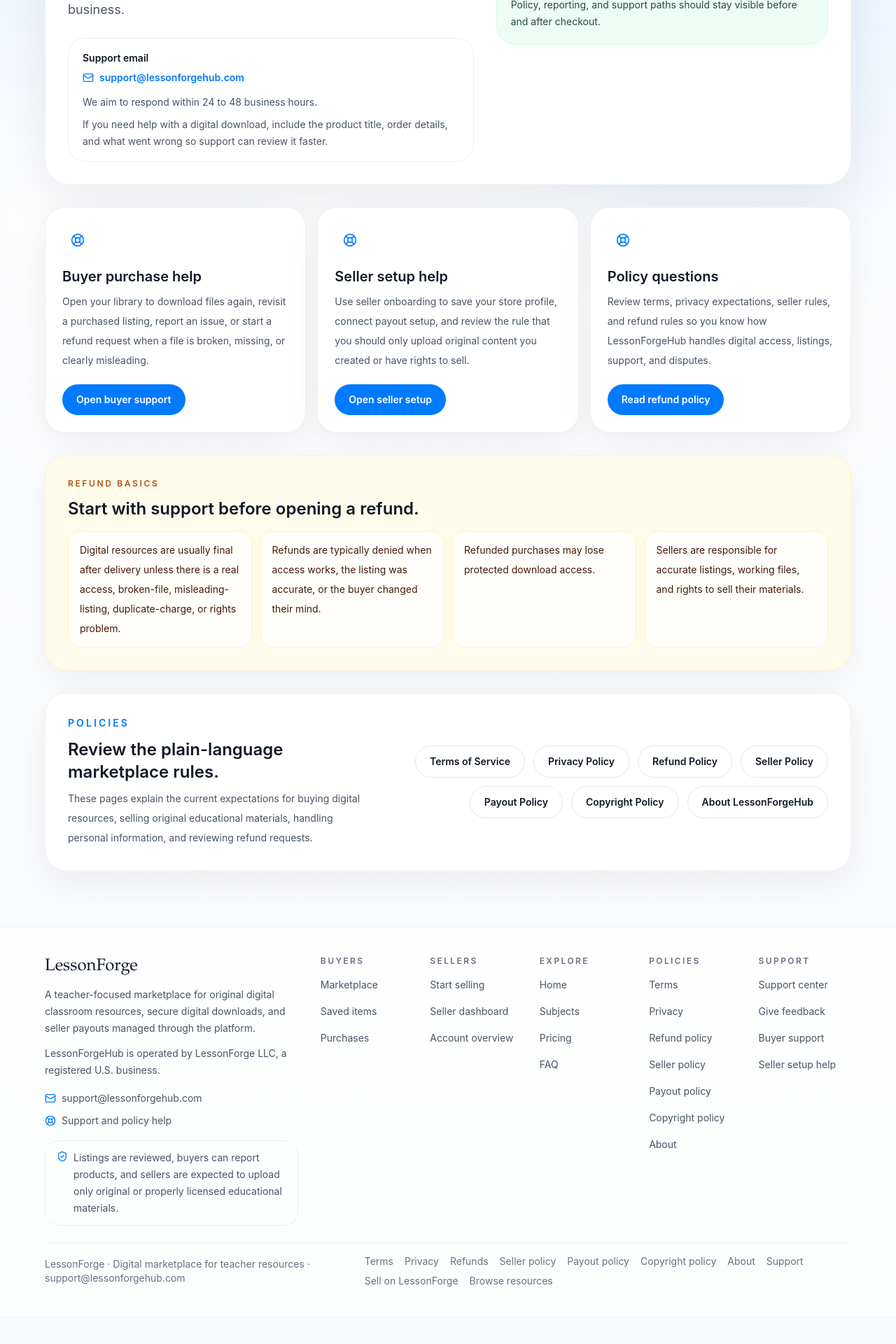
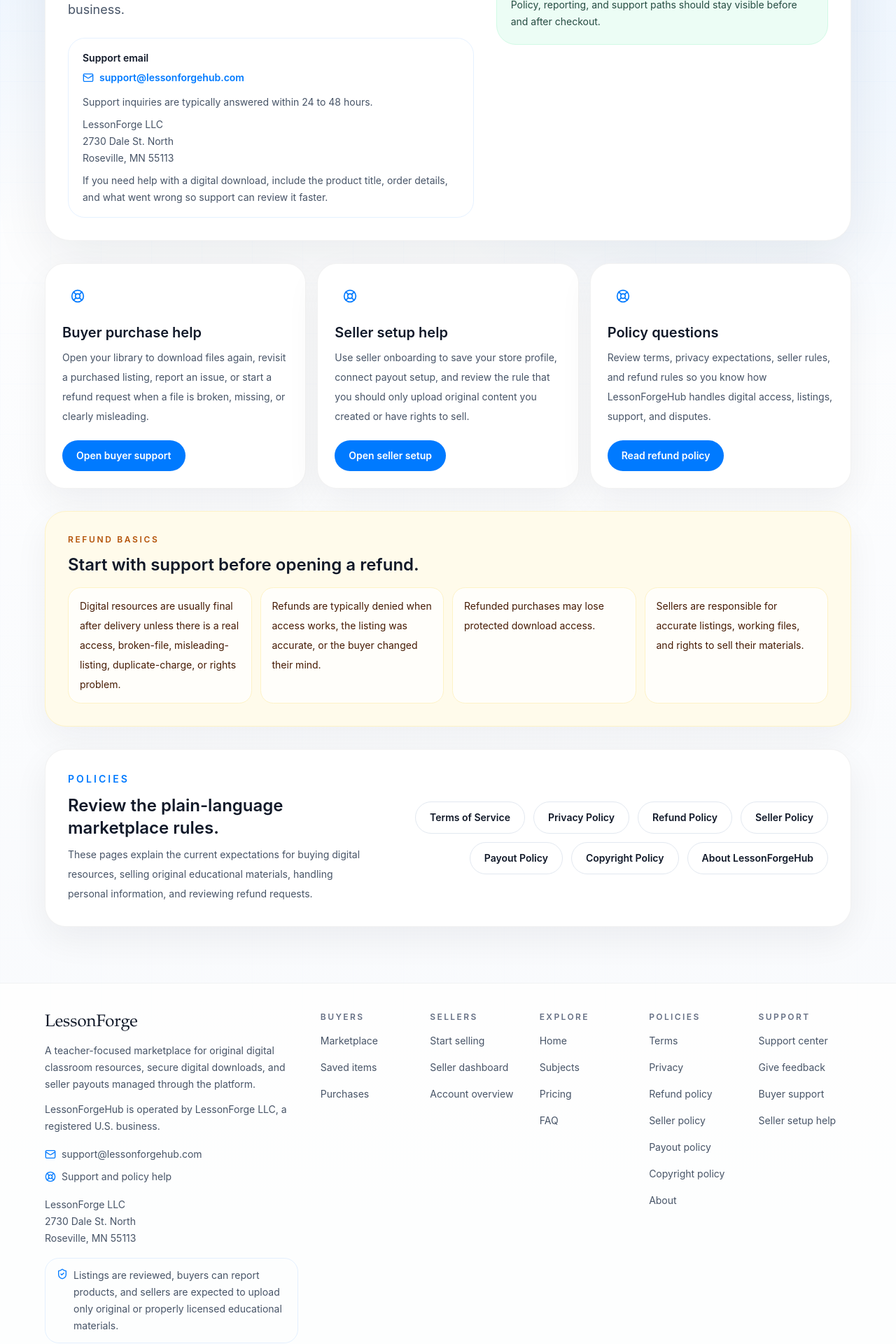
Before and after one commit to catcher1234q-dev/lessonforge, a Next.js app: page /support in a window 1280 px wide. Shown: the part 460-2380 px from the top of the page at 70% size. Before the commit the page ends 2340 px from the top, so only its background shows below. Built offline with nearby package versions, Linux system fonts and the light colour scheme; no server answers; the database is empty.

Commit message:
add business identity and trust language for PayPal review

```diff
--- a/app/about/page.tsx
+++ b/app/about/page.tsx
@@ -15,6 +15,7 @@
     title: "What LessonForgeHub is",
     body: [
       "LessonForgeHub is operated by LessonForge LLC, a registered U.S. business.",
+      "LessonForge LLC is located at 2730 Dale St. North, Roseville, MN 55113.",
       "LessonForgeHub is a digital marketplace for teacher-created classroom resources. Educators can upload original materials, and buyers can purchase digital downloads they can use in class right away.",
       "LessonForgeHub sells digital educational downloads only. No physical products are sold or shipped.",
       "The goal is to give teacher creators a clearer place to sell their work and give buyers a faster way to find polished printable resources, warm-ups, units, task cards, and practice packs.",
@@ -31,6 +32,7 @@
     title: "How the marketplace works",
     body: [
       "LessonForgeHub is a digital marketplace where independent educators upload and sell original or properly licensed classroom resources. LessonForgeHub facilitates marketplace access, digital delivery, seller policy enforcement, refund review, and platform commission collection.",
+      "LessonForgeHub is not the seller of record for individual products. Products are sold by independent sellers on the marketplace.",
       "Sellers upload original teaching resources they created or have the right to distribute, add previews and listing details, and publish them through the marketplace.",
       "Buyers browse listings, review previews, purchase digital downloads through the platform, and return to their library to access purchased files.",
     ],
--- a/app/payout-policy/page.tsx
+++ b/app/payout-policy/page.tsx
@@ -16,6 +16,7 @@
     body: [
       "LessonForgeHub is operated by LessonForge LLC, a registered U.S. business.",
       "Transactions are processed by third-party payment providers. Sellers must complete the required connected payout account onboarding before payouts can be sent.",
+      "LessonForgeHub facilitates payment processing between buyers and sellers. Funds are collected and distributed through third-party payment providers in accordance with platform policies.",
       "Seller earnings are based on the sale price minus the LessonForgeHub commission and any provider fees or payment adjustments that apply to that transaction.",
       "Standard seller payouts are released after the payment provider confirms the transaction and any required marketplace review is complete. Payouts may be delayed for refunds, disputes, fraud review, rights concerns, incomplete seller onboarding, payment provider review, or policy violations.",
     ],
--- a/app/refund-policy/page.tsx
+++ b/app/refund-policy/page.tsx
@@ -45,6 +45,7 @@
   {
     title: "How requests are reviewed",
     body: [
+      "Refund requests are reviewed by LessonForgeHub and may require seller input before a decision is made.",
       "Refund requests may be reviewed by LessonForge admins and, when needed, escalated to the owner side for final marketplace decisions.",
       "LessonForgeHub has final review authority on refund decisions made inside the marketplace.",
       "Review may consider the listing details, the buyer report, seller response, file-access history, and whether the issue appears to be a broken file, access issue, copyright problem, or a misleading listing.",
--- a/app/seller-agreement/page.tsx
+++ b/app/seller-agreement/page.tsx
@@ -23,6 +23,7 @@
     title: "Ownership and originality",
     body: [
       "Sellers must only upload resources they created themselves or have clear rights to sell. Uploading copied, unlicensed, or infringing material is not allowed.",
+      "Sellers may not upload content copied from other marketplaces, including Teachers Pay Teachers or similar platforms.",
       "By listing a product, the seller confirms that the material is original or properly licensed and that LessonForgeHub may review the listing for rights, quality, and policy compliance.",
     ],
   },
--- a/app/support/page.tsx
+++ b/app/support/page.tsx
@@ -80,7 +80,14 @@
                     {siteConfig.supportEmail}
                   </a>
                   <p className="mt-2">
-                    We aim to respond within 24 to 48 business hours.
+                    Support inquiries are typically answered within 24 to 48 hours.
+                  </p>
+                  <p className="mt-2">
+                    LessonForge LLC
+                    <br />
+                    2730 Dale St. North
+                    <br />
+                    Roseville, MN 55113
                   </p>
                   <p className="mt-2">
                     If you need help with a digital download, include the product title, order details, and what went wrong so support can review it faster.
--- a/app/terms/page.tsx
+++ b/app/terms/page.tsx
@@ -15,7 +15,9 @@
     title: "Using LessonForge",
     body: [
       "LessonForgeHub is operated by LessonForge LLC, a registered U.S. business.",
+      "LessonForge LLC is located at 2730 Dale St. North, Roseville, MN 55113.",
       "LessonForgeHub is a digital marketplace for teacher-created classroom resources. Buyers use the platform to purchase digital downloads, and sellers use the platform to upload and sell original teaching materials.",
+      "LessonForgeHub is not the seller of record for individual products. Products are sold by independent sellers on the marketplace.",
       "By using the site, you agree to use it for lawful classroom, publishing, and purchasing activity. You should not upload content you do not own, attempt to bypass access controls, misuse private admin or owner areas, or interfere with the website.",
     ],
   },
@@ -47,6 +49,7 @@
     title: "Payments, payouts, and disputes",
     body: [
       "Payments are processed through a third-party payment provider. LessonForgeHub records the order, access, fee, plan, and seller payout information needed to support each sale.",
+      "LessonForgeHub facilitates payment processing between buyers and sellers. Funds are collected and distributed through third-party payment providers in accordance with platform policies.",
       "Customers should be able to find the refund policy, support contact, and seller content rules before or after a purchase.",
       "Seller payouts may be delayed, adjusted, held, reversed, or reduced when a sale is refunded, disputed, charged back, suspected of fraud, or tied to a rights or file-access problem.",
       "LessonForgeHub may use order records, access records, listing details, support messages, and refund history to review payment disputes and protect the marketplace.",
--- a/components/layout/site-footer.tsx
+++ b/components/layout/site-footer.tsx
@@ -28,6 +28,13 @@
                 Support and policy help
               </Link>
             </div>
+            <p className="mt-4 text-sm leading-6 text-ink-soft">
+              LessonForge LLC
+              <br />
+              2730 Dale St. North
+              <br />
+              Roseville, MN 55113
+            </p>
             <div className="mt-4 rounded-[1.25rem] border border-brand/10 bg-brand-soft/50 px-4 py-3 text-sm leading-6 text-ink-soft">
               <div className="flex items-start gap-2">
                 <ShieldCheck className="mt-0.5 h-4 w-4 shrink-0 text-brand" />
```
